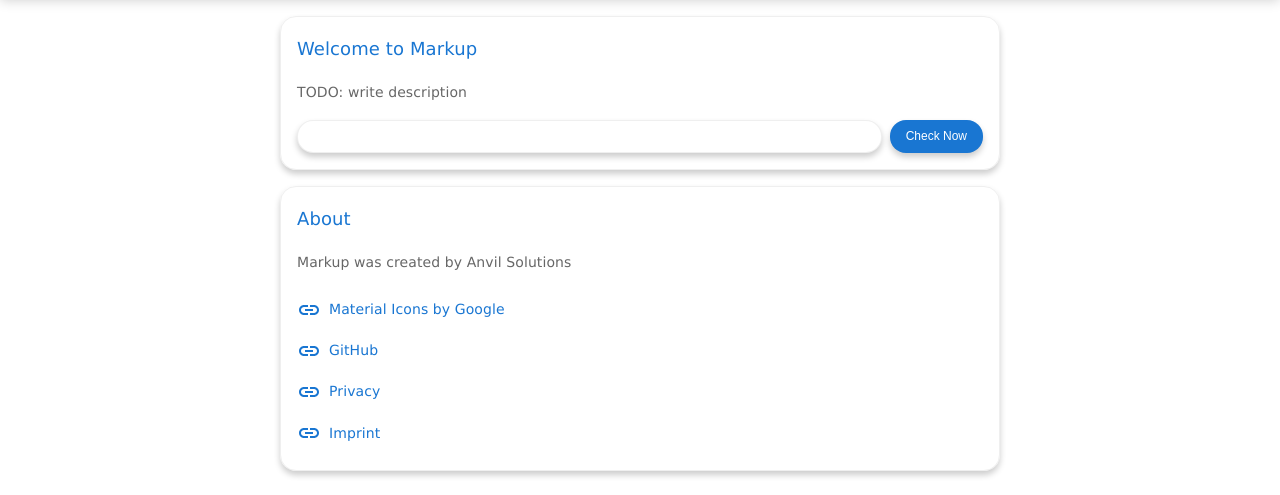
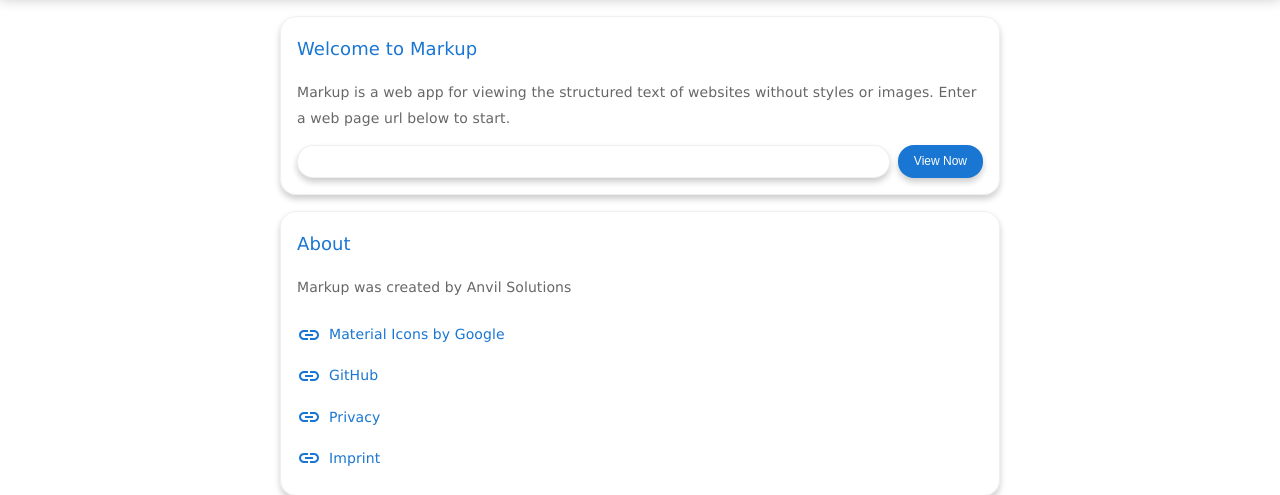
Before and after one commit to anvil-solutions/markup, a PHP site: page / in a window 1280 px wide. Shown: the part 54-549 px from the top of the page. Run offline with PHP 8.4, Linux system fonts and the light colour scheme.

Commit message:
Add description

```diff
--- a/index.php
+++ b/index.php
@@ -3,11 +3,12 @@
   <div class="card">
     <h2>Welcome to Markup</h2>
     <p>
-      TODO: write description
+      Markup is a web app for viewing the structured text of websites without styles or images.
+      Enter a web page url below to start.
     </p>
     <form method="GET" action="./check">
       <input aria-label="Web Page URL" name="url" type="text" required>
-      <button type="submit" class="btn">Check Now</button>
+      <button type="submit" class="btn">View Now</button>
     </form>
   </div>
   <div class="card">
--- a/src/layout/header.php
+++ b/src/layout/header.php
@@ -6,7 +6,7 @@
   <title>Anvil - Markup</title>
   <link rel="icon" href="./favicon.ico">
   <link rel="stylesheet" type="text/css" href="./css/main.min.css" />
-  <meta name="description" content="TODO: write description">
+  <meta name="description" content="Markup is a web app for viewing the structured text of websites without styles or images.">
   <meta name="viewport" content="width=device-width, initial-scale=1.0">
 </head>
 <body>
--- a/src/layout/headerBasic.php
+++ b/src/layout/headerBasic.php
@@ -5,7 +5,7 @@
   <title>Anvil - Markup</title>
   <link rel="icon" href="./favicon.ico">
   <link rel="stylesheet" type="text/css" href="./css/basic.min.css" />
-  <meta name="description" content="TODO: write description">
+  <meta name="description" content="Markup is a web app for viewing the structured text of websites without styles or images.">
   <meta name="viewport" content="width=device-width, initial-scale=1.0">
   <base href="<?php echo $_GET['url']; ?>" target="_blank">
 </head>
```
Also changed, not shown: README.md.
